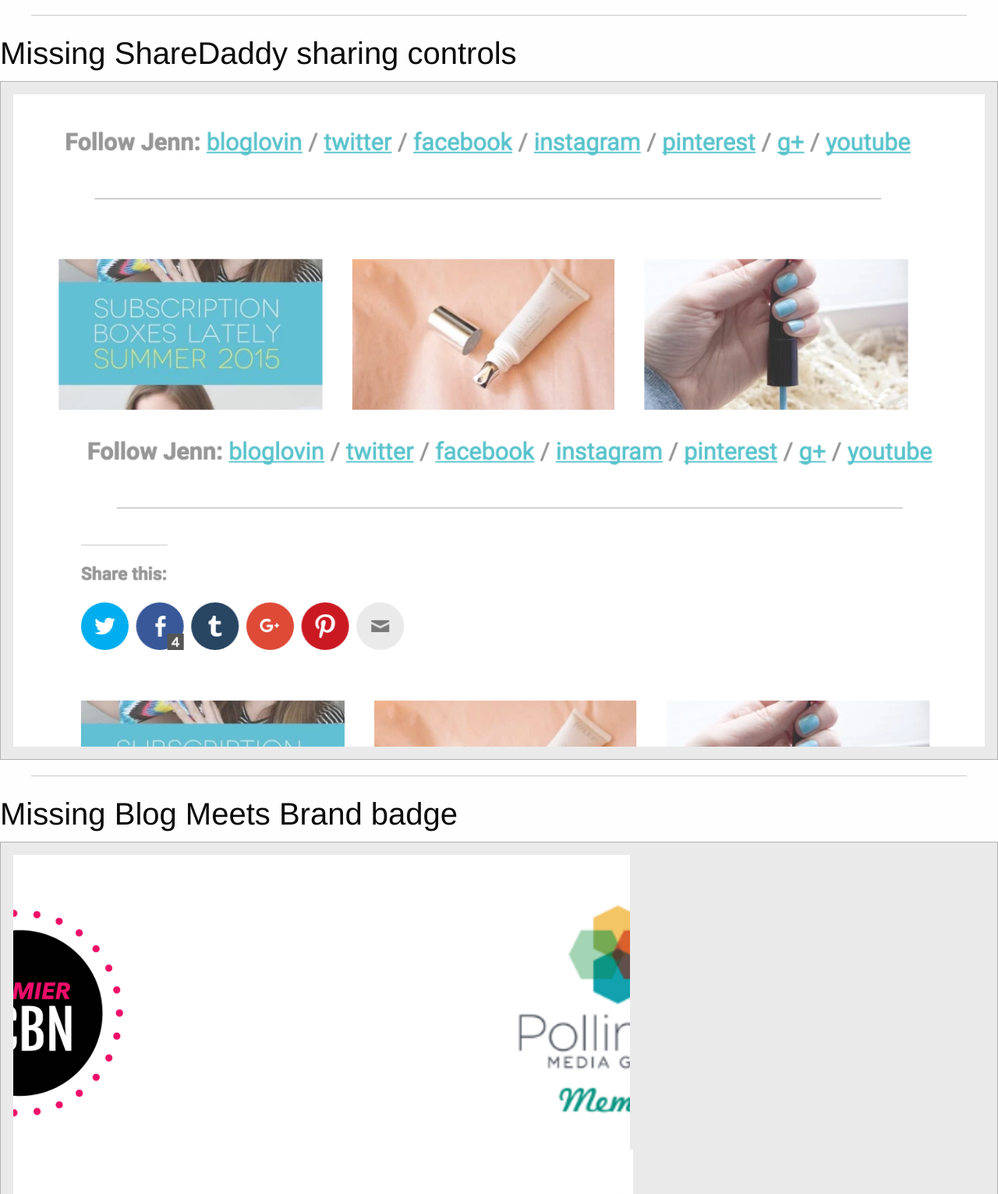
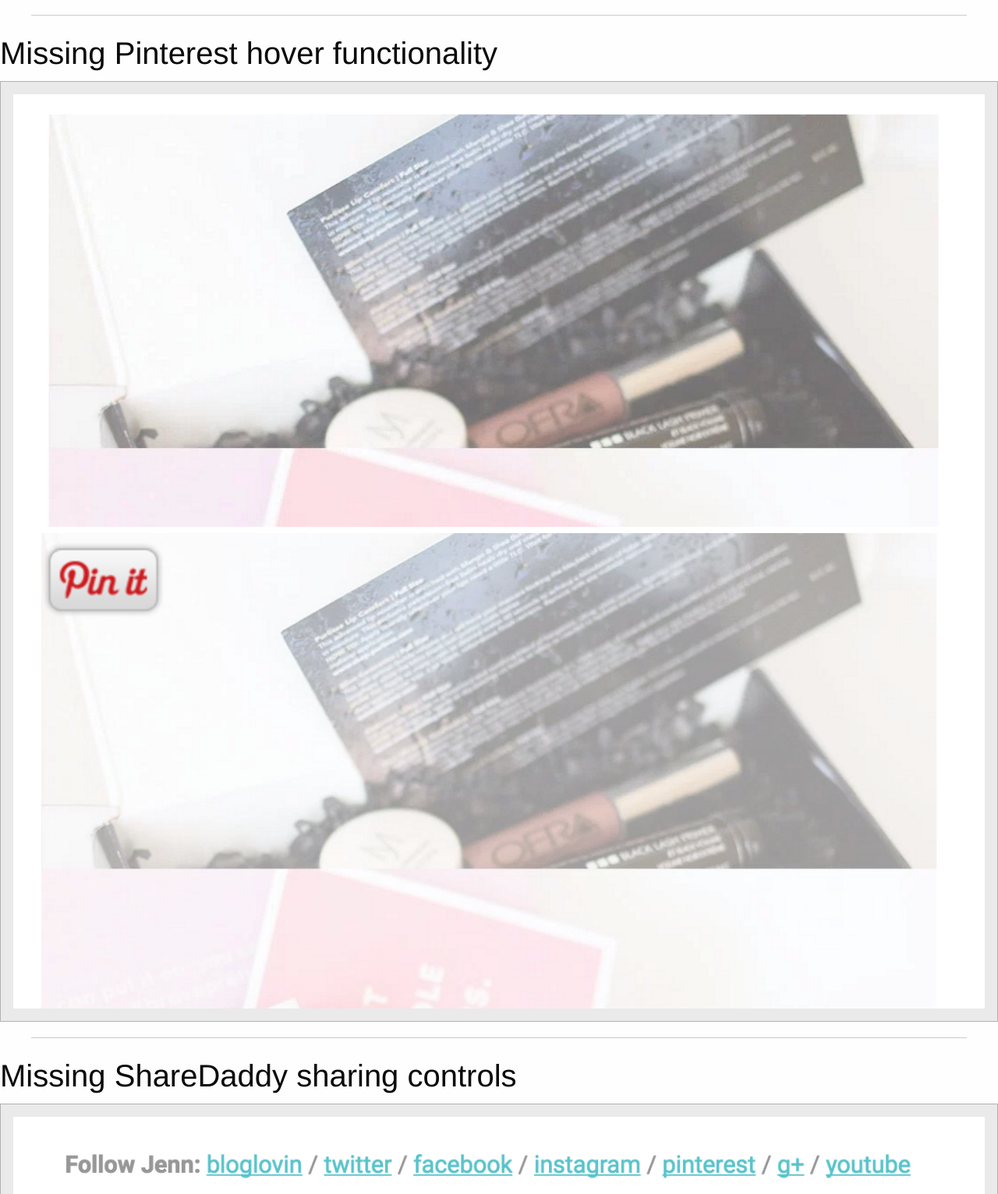
Before and after one commit to rantomizer/hellorigby, a plain HTML site: page index.html in a window 1280 px wide. Shown: the part 6577-8109 px from the top of the page at 78% size. Drawn offline with nearby package versions, Linux system fonts and the light colour scheme.

Commit message:
Add the missing Pinterest button

```diff
--- a/index.html
+++ b/index.html
@@ -58,6 +58,18 @@
           </div>
         </div>
         <hr>
+        <h2>Missing Pinterest hover functionality</h2>
+        <div class="callout secondary">
+          <div class="row">
+            <div class="medium-6 columns medium-push-6">
+              <img src="unblocked-6.png">
+            </div>
+            <div class="medium-6 columns medium-pull-6">
+              <img src="blocked-6.png">
+            </div>
+          </div>
+        </div>
+        <hr>
         <h2>Missing ShareDaddy sharing controls</h2>
         <div class="callout secondary">
           <div class="row">
```
Also changed, not shown: blocked-6.png (added), unblocked-6.png (added).
